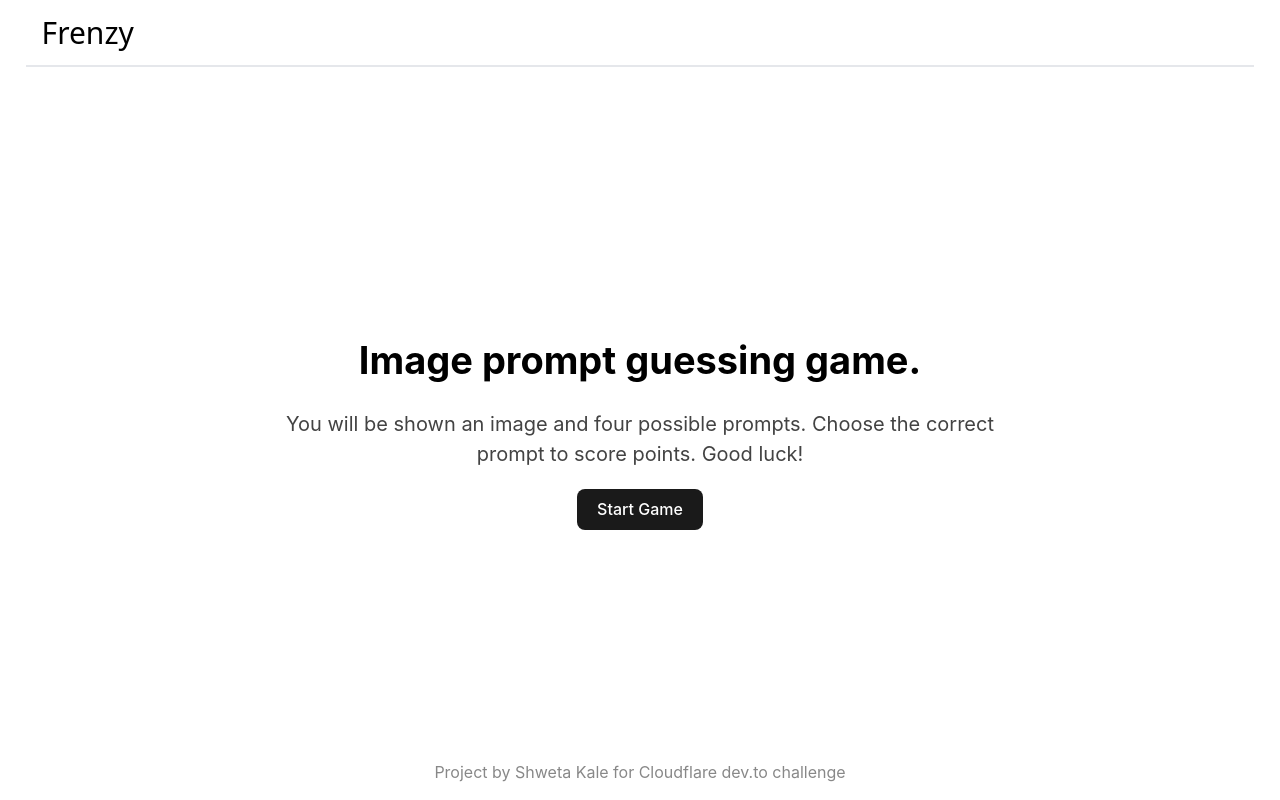
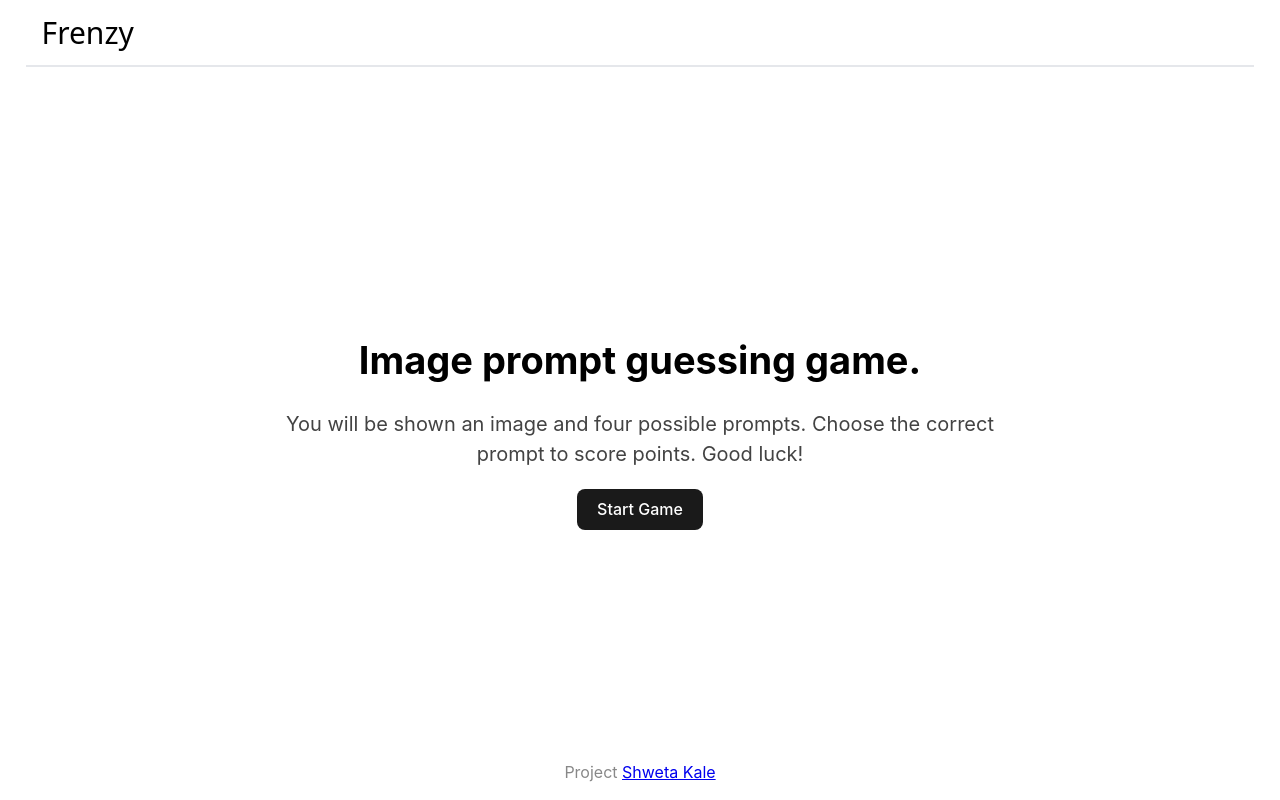
Before and after one commit to raibove/frenzy, a React (Vite) app: page / in a window 1280 px wide. Built offline with nearby package versions, Linux system fonts and the light colour scheme; no server answers; a web font is replaced by a local one.

Commit message:
update footer

```diff
--- a/src/App.tsx
+++ b/src/App.tsx
@@ -119,7 +119,7 @@ function App() {
       </div>
       <div className="footer">
         <p className="read-the-docs">
-          Project by Shweta Kale for Cloudflare dev.to challenge
+          Project <a href="https://twitter.com/shweta_kale1">Shweta Kale</a>
         </p>
       </div>
     </div>
--- a/src/components/Game/index.tsx
+++ b/src/components/Game/index.tsx
@@ -35,7 +35,7 @@ const Game = (props: Props) => {
       { props.loading && !props.questions[props.currentQuestionNo] &&
         (
           <div>
-            Loading
+            Loading...
           </div>
         )
       }
```
